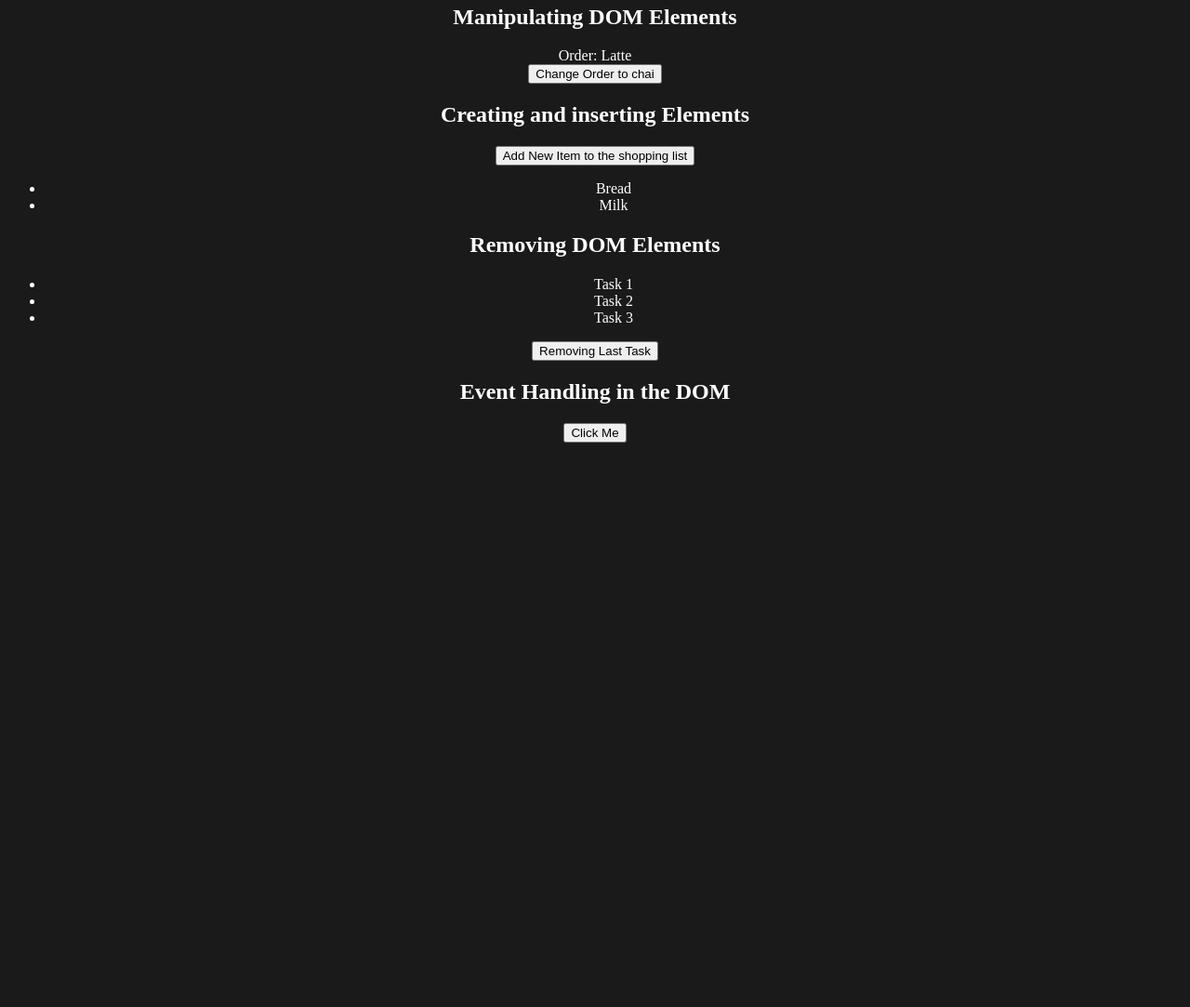
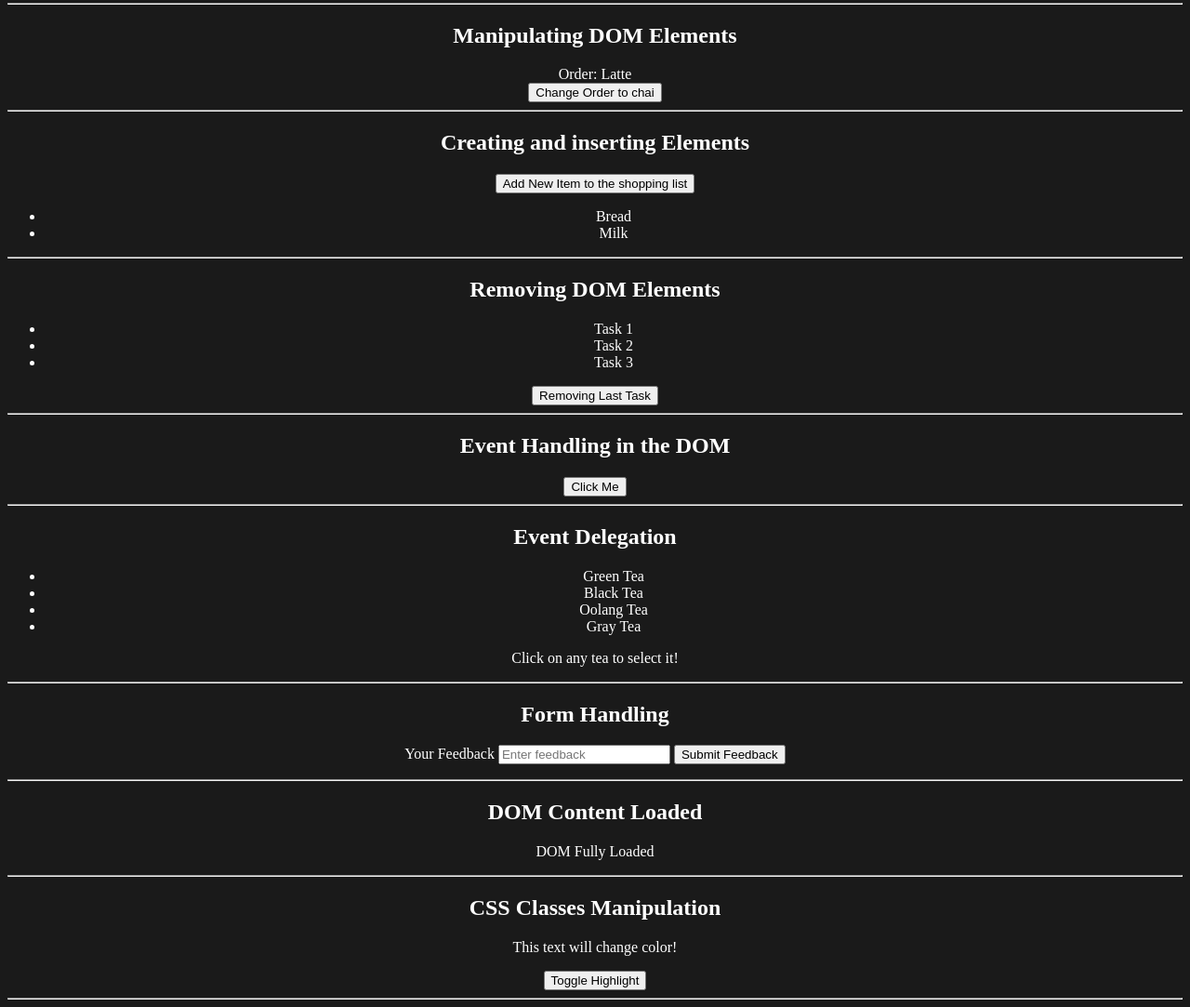
Before and after one commit to wahab-stack/Js_Foundation, a plain HTML site: page part8/DOM.html in a window 1280 px wide. Shown: the part 373-1456 px from the top of the page at 93% size. Before the commit the page ends 857 px from the top, so only its background shows below. Drawn offline with Linux system fonts and the light colour scheme.

Commit message:
DOM Challenges Completed

```diff
--- a/part8/DOM.html
+++ b/part8/DOM.html
@@ -30,6 +30,7 @@
       </p>
       <button id="changeTextButton">Change Text</button>
     </section>
+    <hr />
 
     <!-- Example 2 : Traversing the DOM -->
     <section id="example-2">
@@ -42,6 +43,7 @@
       </ul>
       <button id="highlightFirstCity">Highlight First City</button>
     </section>
+    <hr />
 
     <!-- Example 3 : Manipulating DOM Elements -->
     <section id="example-3">
@@ -49,9 +51,9 @@
       <div id="coffeeOrder">Order: <span id="coffeeType">Latte</span></div>
       <button id="changeOrder">Change Order to chai</button>
     </section>
+    <hr />
 
     <!-- Example 4 : Creating and inserting Elements -->
-
     <section id="example-4">
       <h2>Creating and inserting Elements</h2>
       <button id="addNewItem">Add New Item to the shopping list</button>
@@ -60,6 +62,7 @@
         <li>Milk</li>
       </ul>
     </section>
+    <hr />
 
     <!-- Example 5: Removing DOM Elements -->
     <section id="example-5">
@@ -71,12 +74,55 @@
       </ul>
       <button id="removeLastTask">Removing Last Task</button>
     </section>
+    <hr />
 
     <!-- Example 6 : Event Handling in the DOM  -->
     <section id="example-6">
       <h2>Event Handling in the DOM</h2>
       <button id="clickMeButton">Click Me</button>
     </section>
+    <hr />
+
+    <!-- Example 7: Event Delegation -->
+    <section id="example-7">
+      <h2>Event Delegation</h2>
+      <ul id="teaList">
+        <li class="teaItem">Green Tea</li>
+        <li class="teaItem">Black Tea</li>
+        <li class="teaItem">Oolang Tea</li>
+        <li class="teaItem">Gray Tea</li>
+      </ul>
+      <p>Click on any tea to select it!</p>
+    </section>
+    <hr />
+
+    <!-- Example 8: Form handling -->
+    <section id="example-8">
+      <h2>Form Handling</h2>
+      <form id="feedbackform">
+        <label for="feedbackInput">Your Feedback</label>
+        <input type="text" id="feedbackInput" placeholder="Enter feedback" />
+        <button>Submit Feedback</button>
+      </form>
+      <p id="feedbackDisplay"></p>
+    </section>
+    <hr />
+
+    <!-- example 9 : DOM Content loaded -->
+
+    <section id="example-9">
+      <h2>DOM Content Loaded</h2>
+      <p id="domStatus">Waiting for DOM to load...</p>
+    </section>
+    <hr />
+
+    <!-- Example 10: CSS Classes Manipulation -->
+    <section id="example-10">
+      <h2>CSS Classes Manipulation</h2>
+      <p id="descriptionText">This text will change color!</p>
+      <button id="toggleHighlight">Toggle Highlight</button>
+    </section>
+    <hr />
     <script src="./script.js"></script>
   </body>
 </html>
--- a/part8/script.js
+++ b/part8/script.js
@@ -49,3 +49,30 @@ document
 document.getElementById("clickMeButton").addEventListener("click", function () {
   alert("this DOM practice dude ");
 });
+
+//Example 7
+
+document.getElementById("teaList").addEventListener("click", function (event) {
+  if (event.target && event.target.matches(".teaItem")) {
+    alert("You selected: " + event.target.textContent);
+  }
+});
+
+//Example 8
+
+document
+  .getElementById("feedbackform")
+  .addEventListener("submit", function (event) {
+    event.preventDefault();
+    let feedback = document.getElementById("feedbackInput").value;
+    console.log(feedback);
+    document.getElementById(
+      "feedbackDisplay"
+    ).textContent = `Feedback is: ${feedback}`;
+  });
+
+//Example 9
+
+document.addEventListener("DOMContentLoaded", function () {
+  document.getElementById("domStatus").textContent = "DOM Fully Loaded";
+});
```
